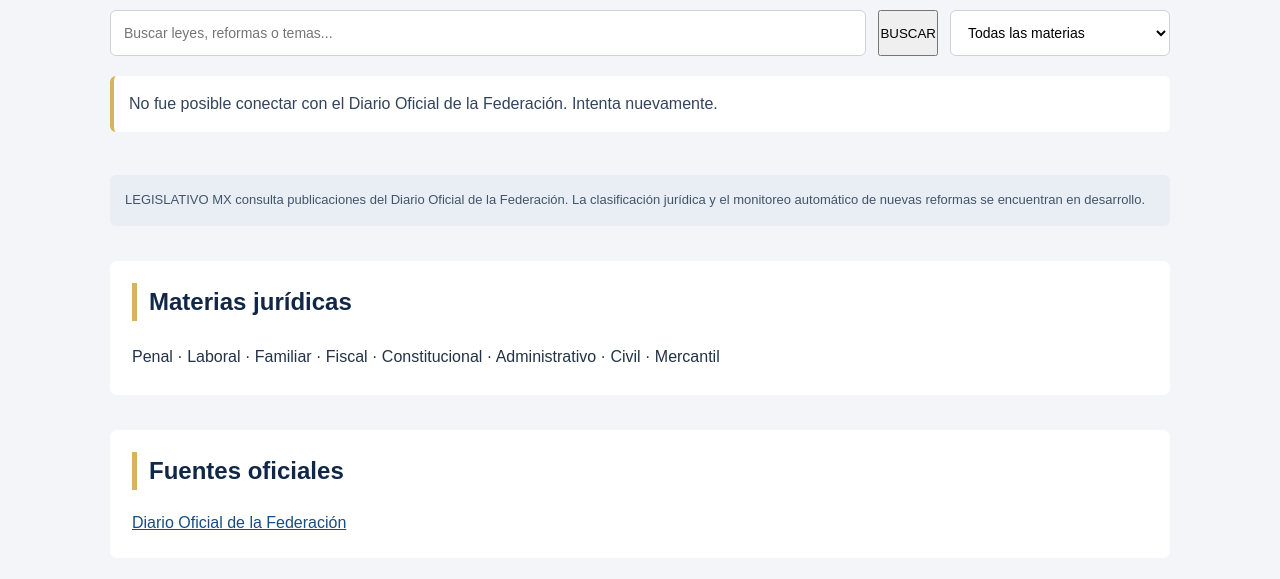
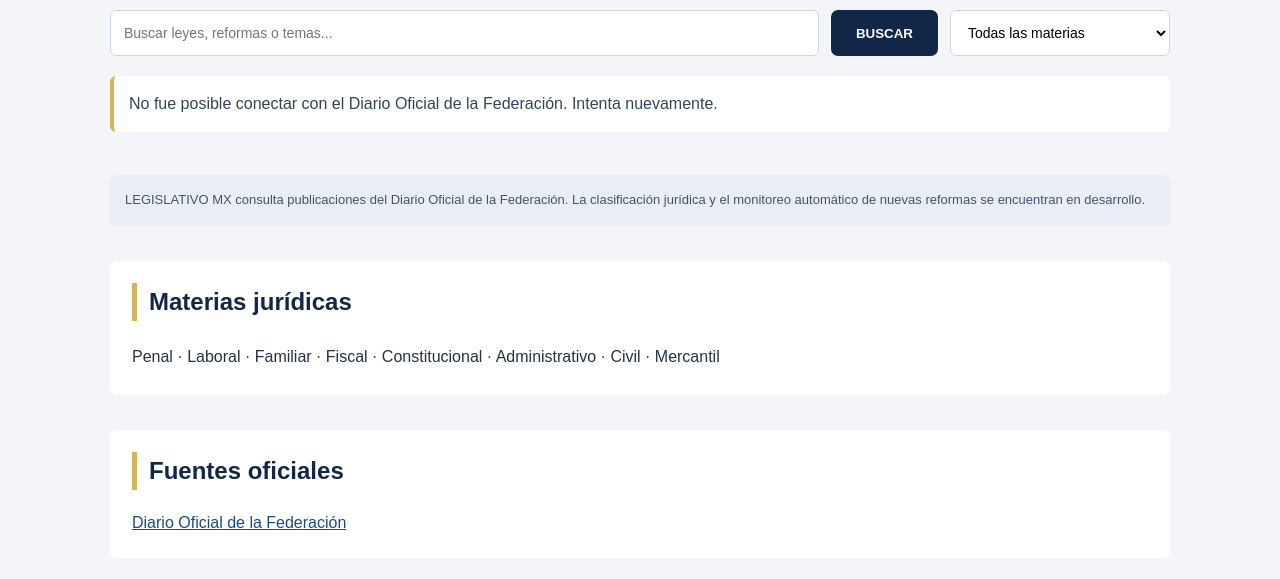
Before and after one commit to adolfosanchez19445-spec/Legislativo-mx, a plain HTML site: page index.html in a window 1280 px wide. Shown: the part 521-1100 px from the top of the page. Drawn offline with Linux system fonts and the light colour scheme; no server answers.

Commit message:
Update index.html

```diff
--- a/index.html
+++ b/index.html
@@ -236,6 +236,19 @@
         width: 100%;
       }
     }
+    #search-button {
+  padding: 13px 25px;
+  background: #102747;
+  color: white;
+  border: none;
+  border-radius: 7px;
+  font-weight: bold;
+  cursor: pointer;
+}
+
+#search-button:hover {
+  background: #244b78;
+}
   </style>
 </head>
 
```
